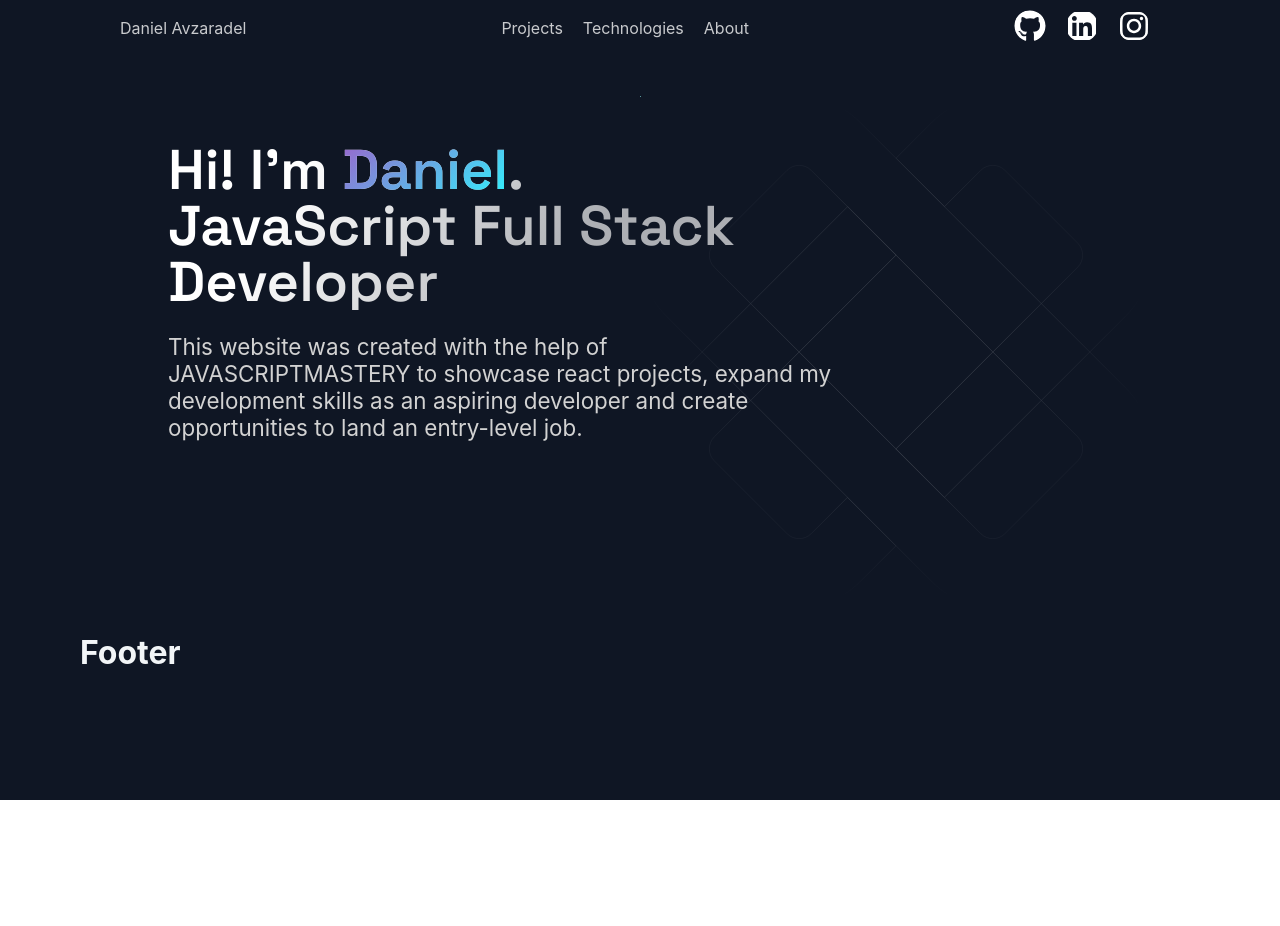
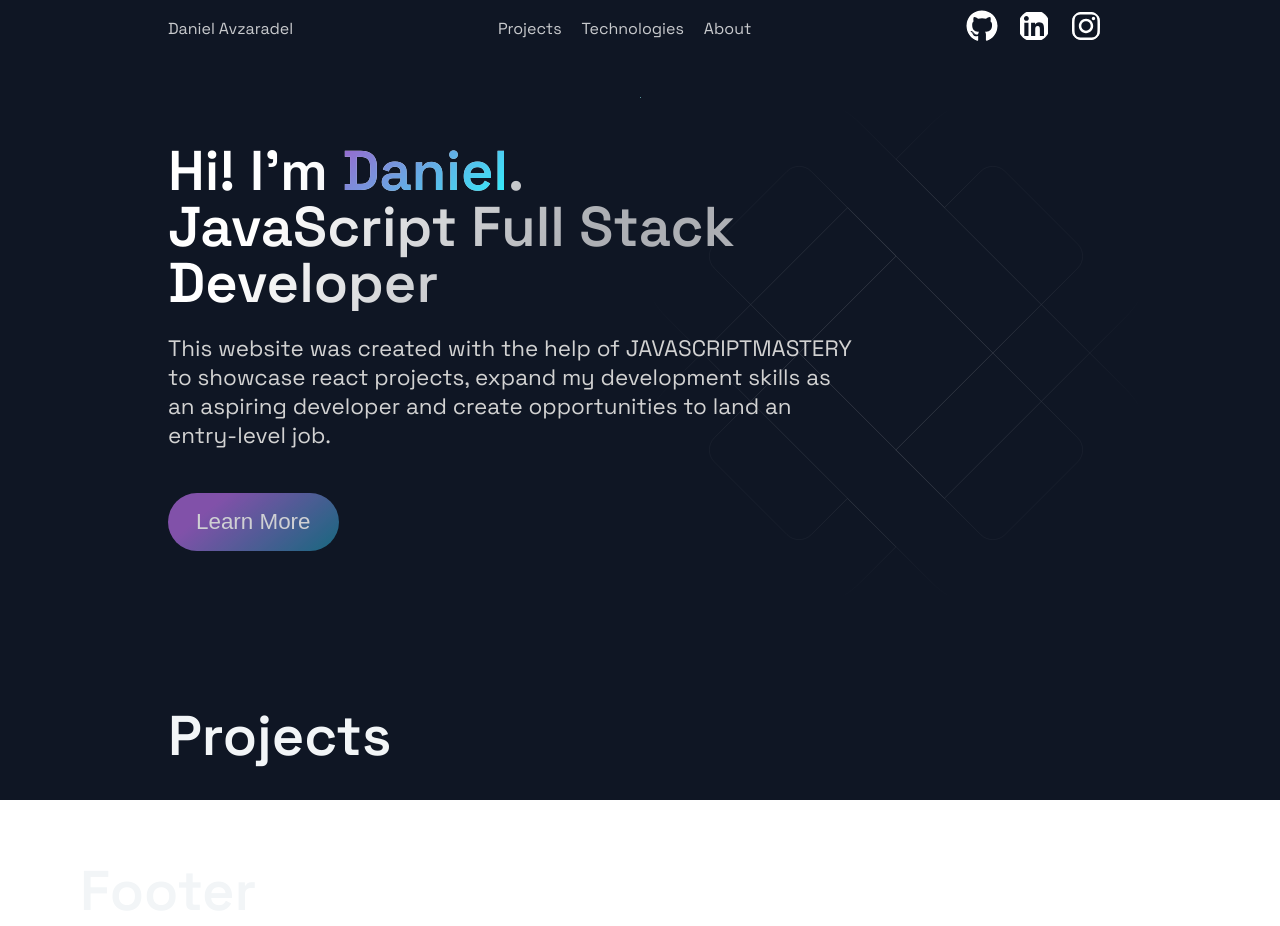
Before and after one commit to daniel-avzaradel/react-portfolio, a Next.js app: page / in a window 1280 px wide. Before the commit the page ends 800 px from the top, so only its background shows below. Built offline with nearby package versions, Linux system fonts and the light colour scheme.

Commit message:
starting projects component

```diff
--- a/components/Header/Header.module.css
+++ b/components/Header/Header.module.css
@@ -5,6 +5,8 @@
   justify-content: space-between;
   align-items: center;
   padding: 10px 40px;
+  max-width: 1024px;
+  margin: 0 auto;
 }
 
 .header__div1,
--- a/components/Hero/Hero.jsx
+++ b/components/Hero/Hero.jsx
@@ -13,6 +13,8 @@ function Hero() {
         react projects, expand my development skills as an aspiring developer
         and create opportunities to land an entry-level job.
       </p>
+      <br />
+      <button className={styles.hero__learnMore}>Learn More</button>
     </div>
   );
 }
--- a/components/Hero/Hero.module.css
+++ b/components/Hero/Hero.module.css
@@ -35,3 +35,24 @@
   font-size: 1.4rem;
   color: #d2d2d2;
 }
+
+.hero__learnMore {
+  padding: 16px 28px;
+  border-radius: 50px;
+  border: none;
+  outline: none;
+  background: linear-gradient(
+    140deg,
+    rgba(158, 96, 203, 1) 25%,
+    rgb(26, 125, 150) 100%
+  );
+  opacity: 0.8;
+  font-size: 1.4rem;
+  transition: 0.2s ease-in-out;
+  cursor: pointer;
+  color: white;
+}
+
+.hero__learnMore:hover {
+  opacity: 1;
+}
--- /dev/null
+++ b/components/Projects/Projects.jsx
@@ -0,0 +1,12 @@
+import React from "react";
+import styles from "../Projects/Projects.module.css";
+
+function Projects() {
+  return (
+    <div className={styles.projects__container}>
+      <h1>Projects</h1>
+    </div>
+  );
+}
+
+export default Projects;
--- /dev/null
+++ b/components/Projects/Projects.module.css
@@ -0,0 +1,4 @@
+.projects__container {
+  max-width: 1024px;
+  padding: 0 40px;
+}
--- a/pages/index.js
+++ b/pages/index.js
@@ -1,7 +1,9 @@
 import Layout from "../layout/Layout";
 import Hero from "../components/Hero/Hero";
+import Projects from "../components/Projects/Projects";
 import BgAnimation from "../components/BackgrooundAnimation/BackgroundAnimation";
 import SectionGrid from "../layout/SectionGrid";
+import SectionFlex from "../layout/SectionFlex";
 
 export default function Home() {
   return (
@@ -10,6 +12,9 @@ export default function Home() {
         <Hero />
         <BgAnimation />
       </SectionGrid>
+      <SectionGrid>
+        <Projects />
+      </SectionGrid>
     </Layout>
   );
 }
--- a/styles/globals.css
+++ b/styles/globals.css
@@ -2,14 +2,19 @@ html,
 body {
   padding: 0;
   margin: 0;
-  font-family: -apple-system, BlinkMacSystemFont, Segoe UI, Roboto, Oxygen,
-    Ubuntu, Cantarell, Fira Sans, Droid Sans, Helvetica Neue, sans-serif;
+  font-family: "Space Grotesk", -apple-system, BlinkMacSystemFont, Segoe UI,
+    Roboto, Oxygen, Ubuntu, Cantarell, Fira Sans, Droid Sans, Helvetica Neue,
+    sans-serif;
 
   --primary1: hsl(204, 23.8%, 95.9%);
   --background1: #0f1624;
   --accent1: hsl(34.9, 98.6%, 72.9%);
   --button: hsl(205.1, 100%, 36.1%);
   --background2: hsl(232.7, 27.3%, 23.7%);
+}
+
+h1 {
+  font-size: 56px;
 }
 
 a {
```
